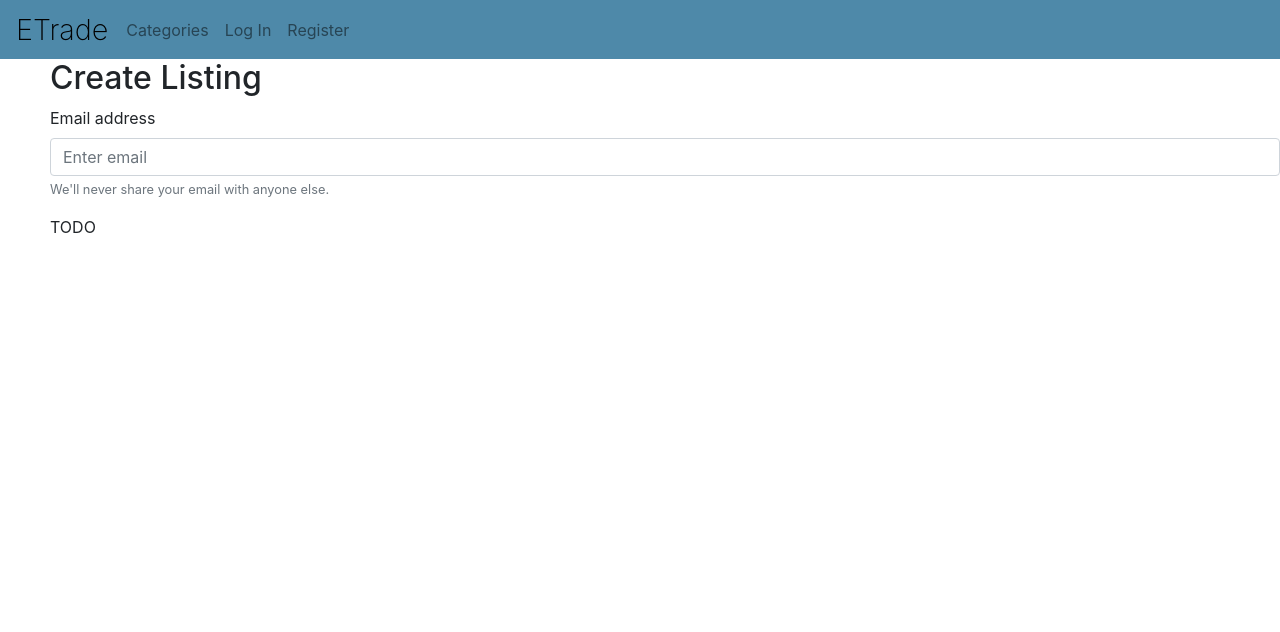
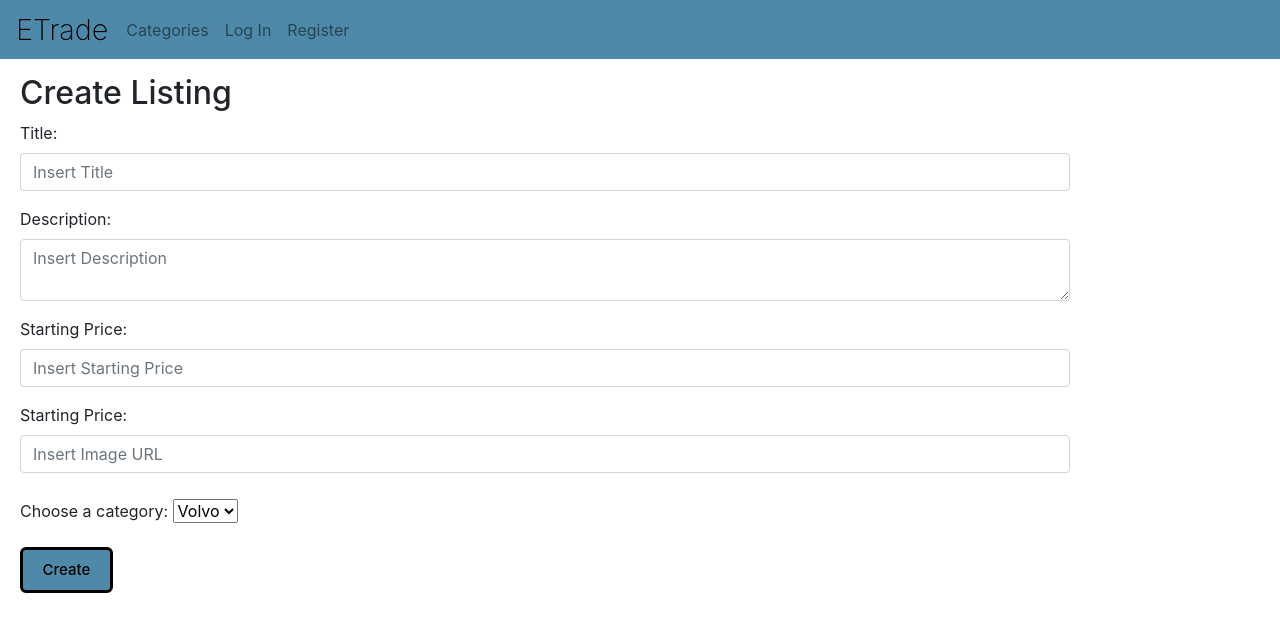
Before and after one commit to Beshoy-Hezky/E-commerce-Auction-Site, a Django app: page /create in a window 1280 px wide. Shown: the top 632 px of the page. Run offline with Django 3.2, Linux system fonts and the light colour scheme; some libraries are stand-ins or nearby versions.

Commit message:
F01: Complete the front-end for creating a listing

```diff
--- a/commerce/auctions/static/auctions/styles.css
+++ b/commerce/auctions/static/auctions/styles.css
@@ -30,3 +30,24 @@
     margin-right: 10px;
     text-decoration: none
   }
+
+button {
+  background: #4e89a9;
+  font-family: inherit;
+  padding: 0.6em 1.3em;
+  font-weight: 500;
+  font-size: 15px;
+  border: 3px solid black;
+  border-radius: 0.4em;
+
+}
+
+button:hover {
+  transform: translate(-0.05em, -0.05em);
+  box-shadow: 0.15em 0.15em;
+}
+
+button:active {
+  transform: translate(0.05em, 0.05em);
+  box-shadow: 0.05em 0.05em;
+}
--- a/commerce/auctions/templates/auctions/createlisting.html
+++ b/commerce/auctions/templates/auctions/createlisting.html
@@ -2,12 +2,33 @@
 
 {% block body %}
     <h2>Create Listing</h2>
-
-    <div class="form-group">
-    <label for="exampleInputEmail1">Email address</label>
-    <input type="email" class="form-control" id="exampleInputEmail1" aria-describedby="emailHelp" placeholder="Enter email">
-    <small id="emailHelp" class="form-text text-muted">We'll never share your email with anyone else.</small>
+<form action="{%  url 'create' %}" method="post">
+    {% csrf_token %}
+  <div class="form-group" style="max-width: 1050px;">
+    <label for="title">Title:</label>
+    <input type="text" name="title" class="form-control" id="exampleFormControlInput1" placeholder="Insert Title">
   </div>
-
-    TODO
+  <div class="form-group" style="max-width: 1050px;">
+    <label for="description">Description:</label>
+    <textarea type="text" name="description" class=" form-control" id="exampleFormControlTextarea1" placeholder="Insert Description" ></textarea>
+  </div>
+    <div class="form-group" style="max-width: 1050px;">
+    <label for="price">Starting Price:</label>
+    <input type="number" name="price" class="form-control" id="exampleFormControlInput1" placeholder="Insert Starting Price">
+  </div>
+  <div class="form-group" style="max-width: 1050px;">
+    <label for="image_url">Starting Price:</label>
+    <input type="text" name="image_url" class="form-control" id="exampleFormControlInput1" placeholder="Insert Image URL">
+  </div>
+    <div class="form-group" style="max-width: 1050px; padding-top: 10px;">
+        <label for="categories">Choose a category:</label>
+  <select name="categories">
+    <option value="volvo">Volvo</option>
+    <option value="saab">Saab</option>
+    <option value="opel">Opel</option>
+    <option value="audi">Audi</option>
+  </select>
+    </div>
+        <button type="submit">Create</button>
+</form>
 {% endblock %}
--- a/commerce/auctions/templates/auctions/layout.html
+++ b/commerce/auctions/templates/auctions/layout.html
@@ -9,7 +9,8 @@
     <link href="{% static 'auctions/styles.css' %}" rel="stylesheet">
     <style>
         .main-content {
-            margin-left: 50px; /* Adjust the value as needed */
+            margin-left: 20px;
+            margin-top: 15px;
         }
     </style>
 </head>
@@ -47,7 +48,7 @@
 
     </nav>
 
-    <div class="main-content">
+    <div class="main-content" >
 
         {% block body %}
         {% endblock %}
```
